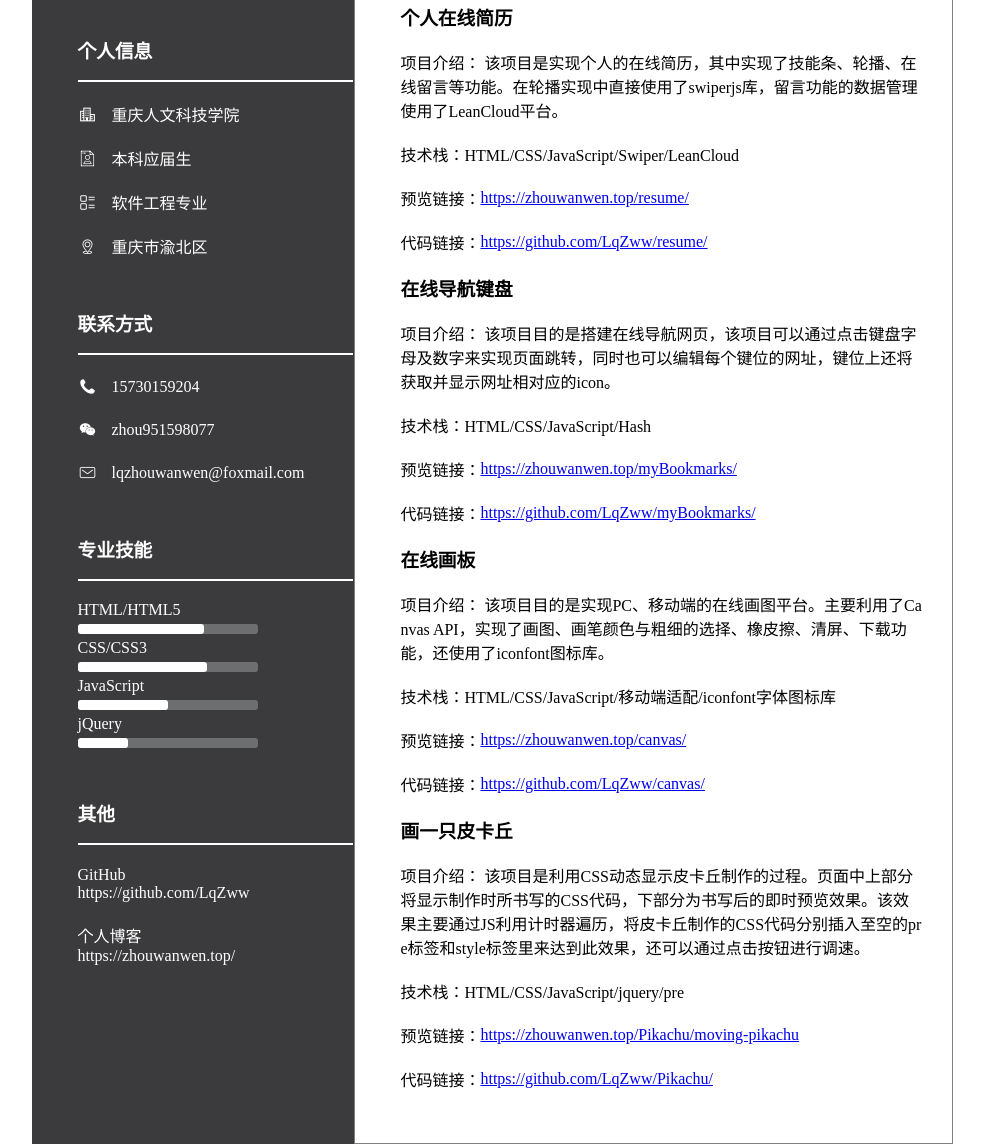
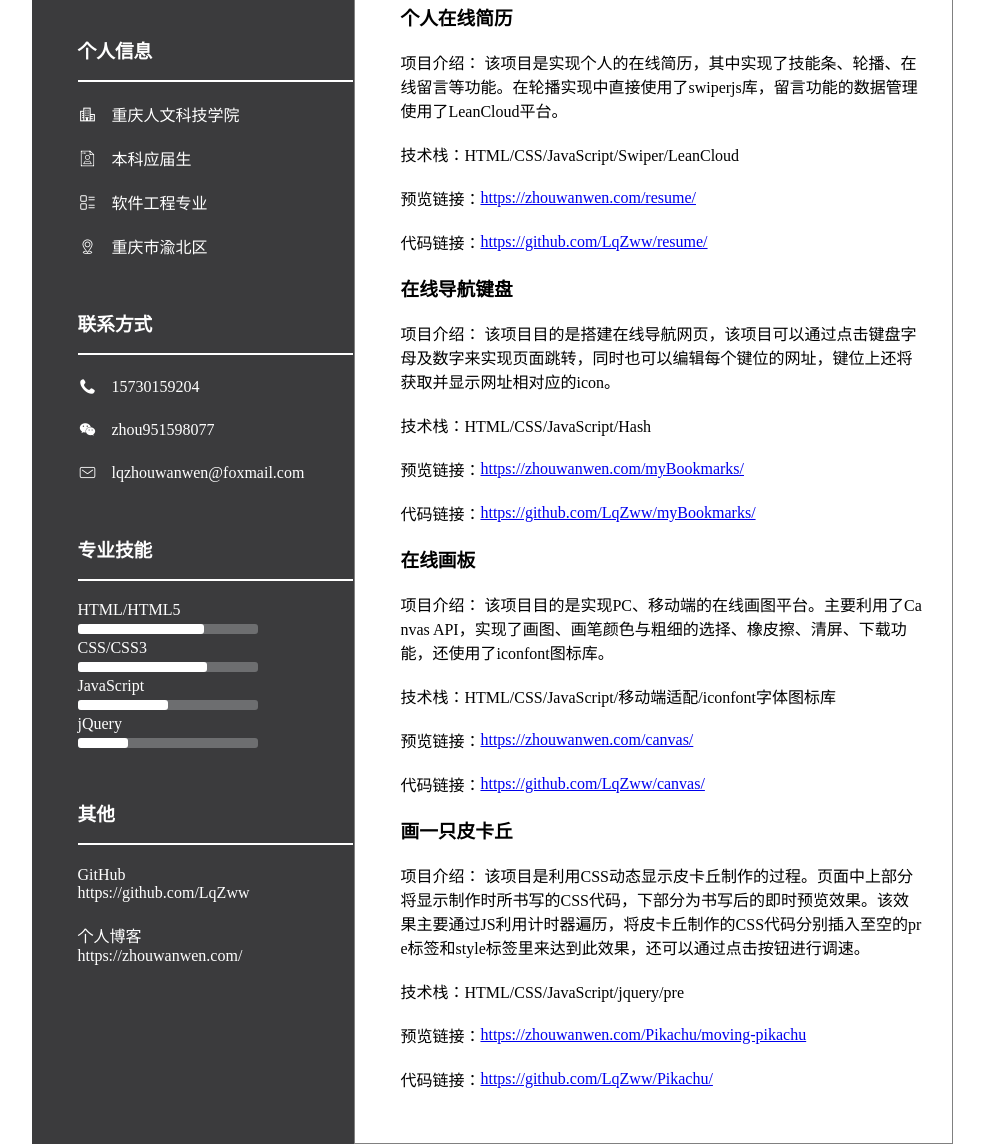
Before and after one commit to LqZww/work-resume, a plain HTML site: page index.html in a window 1280 px wide. Shown: the part 251-1395 px from the top of the page, without its empty margins (148-1132 px from the left). Drawn offline with Linux system fonts and the light colour scheme.

Commit message:
更改域名

```diff
--- a/index.html
+++ b/index.html
@@ -83,7 +83,7 @@
                 </div>
                 <div class="chaining">
                     <p>个人博客</p>
-                    <p>https://zhouwanwen.top/</p>
+                    <p>https://zhouwanwen.com/</p>
                 </div>
             </section>
         </aside>
@@ -121,8 +121,8 @@
                             该项目是实现个人的在线简历，其中实现了技能条、轮播、在线留言等功能。在轮播实现中直接使用了swiperjs库，留言功能的数据管理使用了LeanCloud平台。
                         </li>
                         <li>技术栈：HTML/CSS/JavaScript/Swiper/LeanCloud</li>
-                        <li>预览链接：<a href="https://zhouwanwen.top/resume/" target="_black">
-                                https://zhouwanwen.top/resume/</a></li>
+                        <li>预览链接：<a href="https://zhouwanwen.com/resume/" target="_black">
+                                https://zhouwanwen.com/resume/</a></li>
                         <li>代码链接：<a href="https://github.com/LqZww/resume/"
                                 target="_black">https://github.com/LqZww/resume/</a></li>
                     </ul>
@@ -135,8 +135,8 @@
                             该项目目的是搭建在线导航网页，该项目可以通过点击键盘字母及数字来实现页面跳转，同时也可以编辑每个键位的网址，键位上还将获取并显示网址相对应的icon。
                         </li>
                         <li>技术栈：HTML/CSS/JavaScript/Hash</li>
-                        <li>预览链接：<a href="https://zhouwanwen.top/myBookmarks/" target="_black">
-                                https://zhouwanwen.top/myBookmarks/</a></li>
+                        <li>预览链接：<a href="https://zhouwanwen.com/myBookmarks/" target="_black">
+                                https://zhouwanwen.com/myBookmarks/</a></li>
                         <li>代码链接：<a href="https://github.com/LqZww/myBookmarks/" target="_black">
                                 https://github.com/LqZww/myBookmarks/</a></li>
                     </ul>
@@ -150,8 +150,8 @@
                             API，实现了画图、画笔颜色与粗细的选择、橡皮擦、清屏、下载功能，还使用了iconfont图标库。
                         </li>
                         <li>技术栈：HTML/CSS/JavaScript/移动端适配/iconfont字体图标库</li>
-                        <li>预览链接：<a href="https://zhouwanwen.top/canvas/"
-                                target="_black">https://zhouwanwen.top/canvas/</a></li>
+                        <li>预览链接：<a href="https://zhouwanwen.com/canvas/"
+                                target="_black">https://zhouwanwen.com/canvas/</a></li>
                         <li>代码链接：<a href="https://github.com/LqZww/canvas/"
                                 target="_black">https://github.com/LqZww/canvas/</a></li>
                     </ul>
@@ -164,8 +164,8 @@
                             该项目是利用CSS动态显示皮卡丘制作的过程。页面中上部分将显示制作时所书写的CSS代码，下部分为书写后的即时预览效果。该效果主要通过JS利用计时器遍历，将皮卡丘制作的CSS代码分别插入至空的pre标签和style标签里来达到此效果，还可以通过点击按钮进行调速。
                         </li>
                         <li>技术栈：HTML/CSS/JavaScript/jquery/pre</li>
-                        <li>预览链接：<a href="https://zhouwanwen.top/Pikachu/moving-pikachu/" target="_black">
-                                https://zhouwanwen.top/Pikachu/moving-pikachu</a></li>
+                        <li>预览链接：<a href="https://zhouwanwen.com/Pikachu/moving-pikachu/" target="_black">
+                                https://zhouwanwen.com/Pikachu/moving-pikachu</a></li>
                         <li>代码链接：<a href="https://github.com/LqZww/Pikachu/moving-pikachu/" target="_black">
                                 https://github.com/LqZww/Pikachu/</a></li>
                     </ul>
```
